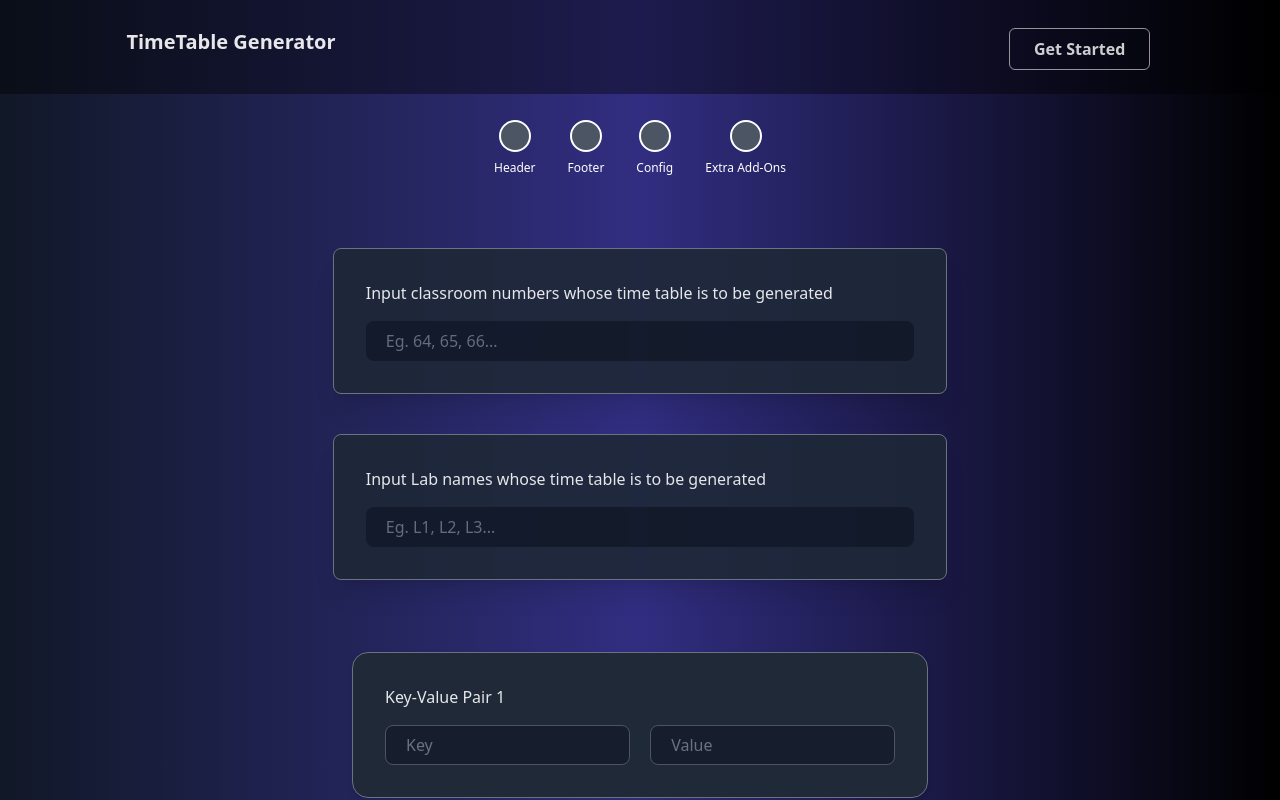
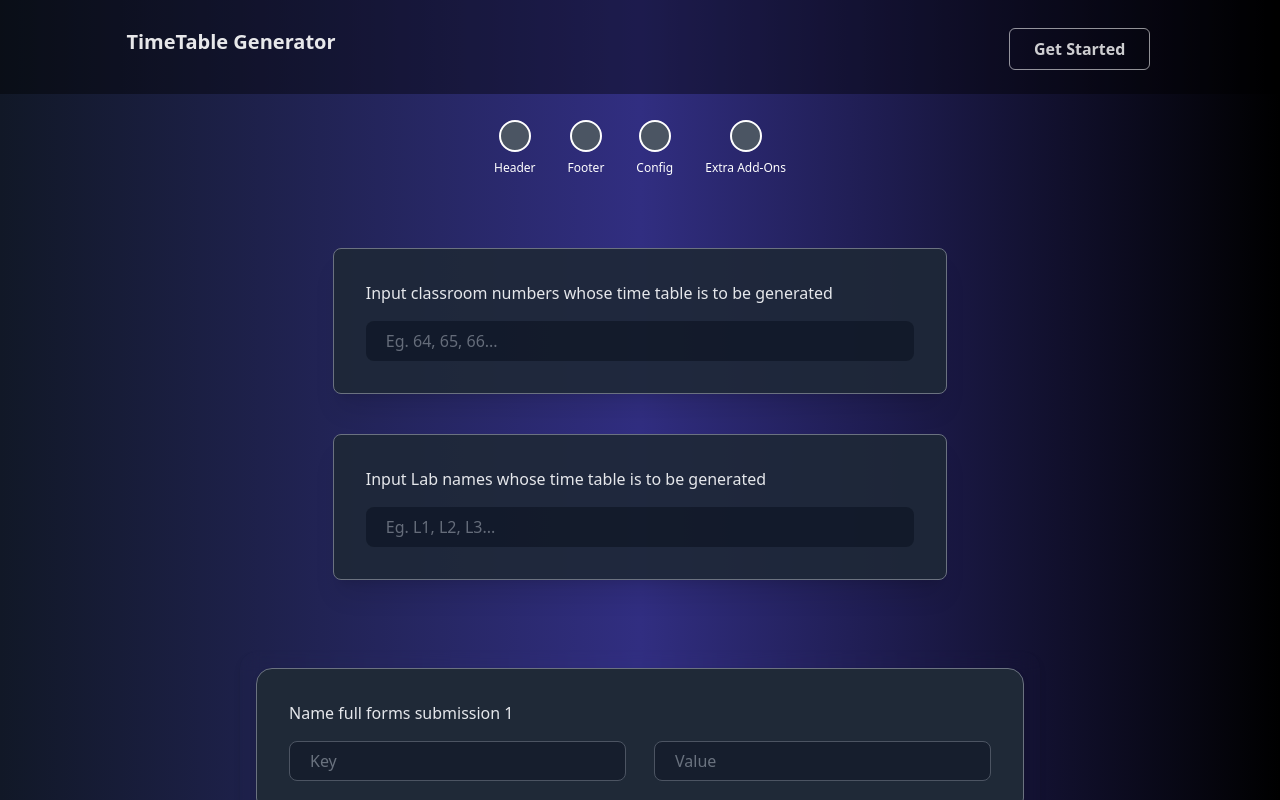
Before and after one commit to boombot11/UI_TT_GEN, a React (Create React App) app: page /upload/process-file in a window 1280 px wide. Shown: the top 800 px of the page. Built offline with nearby package versions, Linux system fonts and the light colour scheme.

Commit message:
styling fix for config component

```diff
--- a/src/components/ConfigJson.jsx
+++ b/src/components/ConfigJson.jsx
@@ -25,13 +25,55 @@ const KeyValueInput = ({ keyValuePairs, handleInputChange, handleAddInput, handl
   });
 
   return (
-    <div>
+    <div
+      style={{
+        maxHeight: "60vh",
+        backdropFilter:"blur(10px)",
+        width:"100vh", // Set height to 40% of the screen height
+        overflowY: "auto", // Make it scrollable if content exceeds the height
+        padding: "1rem", // Add padding for better spacing
+
+        borderRadius: "1rem", // Rounded corners for the container
+
+        boxShadow: "0 4px 6px rgba(0, 0, 0, 0.1)", // Box shadow for some depth
+      }}
+    >
       {keyValuePairs.map((pair, index) => (
-        <div key={index} style={{ backgroundColor: "#1f2937", display: "flex", width: "100%", padding: "2rem", borderRadius: "1rem", marginBottom: "1rem", border: "1px solid #6b7280", boxShadow: "0 4px 6px rgba(0, 0, 0, 0.1)" }}>
-          <div style={{ display: "flex", flexDirection: "column", width: "100%", justifyContent: "space-between", alignItems: "center" }}>
-            <p style={{ color: "#e5e7eb", width: "100%" }}>Key-Value Pair {index + 1}</p>
+        <div
+          key={index}
+          style={{
+            backgroundColor: "#1f2937",
+            display: "flex",
+            width: "100%",
+            padding: "2rem",
+            borderRadius: "1rem",
+            marginBottom: "1rem",
+            border: "1px solid #6b7280",
+            boxShadow: "0 4px 6px rgba(0, 0, 0, 0.1)",
+          }}
+        >
+          <div
+            style={{
+              display: "flex",
+              flexDirection: "column",
+              width: "100%",
+              justifyContent: "space-between",
+              alignItems: "center",
+            }}
+          >
+            <p style={{ color: "#e5e7eb", width: "100%" }}>
+              Name full forms submission {index + 1}
+            </p>
 
-            <div style={{ display: "flex", width: "100%", justifyContent: "space-between", alignItems: "center", gap: "0.25rem" }}>
+            <div
+              style={{
+                display: "flex",
+                width: "100%",
+                justifyContent: "space-between",
+                alignItems: "center",
+                gap: "0.25rem",
+              }}
+            >
               <input
                 type="text"
                 value={pair.key}
@@ -56,7 +98,15 @@ const KeyValueInput = ({ keyValuePairs, handleInputChange, handleAddInput, handl
           </div>
         </div>
       ))}
-      <div style={{ display: "flex", alignItems: "center", justifyContent: "center", gap: "1rem" }}>
+
+      <div
+        style={{
+          display: "flex",
+          alignItems: "center",
+          justifyContent: "center",
+          gap: "1rem",
+        }}
+      >
         <button
           onClick={handleAddInput}
           style={buttonStyle("#4f46e5")} // bg-indigo-600
@@ -65,17 +115,56 @@ const KeyValueInput = ({ keyValuePairs, handleInputChange, handleAddInput, handl
         </button>
         <button
           onClick={handleSubmit}
-          style={buttonStyle("#10b981")} // bg-green-600
+          style={buttonStyle("#4f46e5")} // bg-indigo-600
         >
-          Submit (Export as JSON)
+          Save Changes
         </button>
       </div>
     </div>
   );
 };
 
+// Add the custom scrollbar styles
+const customScrollbarStyles = `
+  /* Custom Scrollbar for the KeyValueInput container */
+  div[style*="overflow-y: auto"] {
+    scrollbar-width: thin;
+    scrollbar-color: #4f46e5 #1f2937; /* thumb and track color */
+  }
+
+  div[style*="overflow-y: auto"]::-webkit-scrollbar {
+    width: 8px; /* Slimmer scrollbar */
+  }
+
+  div[style*="overflow-y: auto"]::-webkit-scrollbar-thumb {
+    background-color: #4f46e5; /* Blue thumb */
+    border-radius: 8px;
+  }
+
+  div[style*="overflow-y: auto"]::-webkit-scrollbar-track {
+    background-color: #1f2937; /* Track background */
+    border-radius: 8px;
+  }
+
+  div[style*="overflow-y: auto"]::-webkit-scrollbar-button {
+    background-color: #4f46e5; /* Button color (if any) */
+    display: none; /* Hide button */
+  }
+`;
+
+// Insert custom scrollbar styles into the document head
+const insertCustomScrollbarStyles = () => {
+  const styleTag = document.createElement('style');
+  styleTag.innerHTML = customScrollbarStyles;
+  document.head.appendChild(styleTag);
+};
+
+// Automatically insert the custom styles on component mount
+insertCustomScrollbarStyles();
+
+
 // Main Component
-const KeyValueComponent = () => {
+const KeyValueComponent = ({onKeySubmit}) => {
   const [keyValuePairs, setKeyValuePairs] = useState([{ key: '', value: '' }]);
 
   const handleInputChange = (index, field, value) => {
@@ -97,8 +186,9 @@ const KeyValueComponent = () => {
       }
       return acc;
     }, {});
-
-    console.log('JSON Output:', jsonOutput);
+console.log('finalllllllllllllllllllll');
+console.log(jsonOutput);
+   onKeySubmit(jsonOutput);
   };
 
   return (
--- a/src/components/Generate.jsx
+++ b/src/components/Generate.jsx
@@ -11,7 +11,7 @@ const Generate = ({ onButtonClick,fileInput }) => {
   const [configInput, ChangeconfigInput] = useState(null);
   const [classrooms, ChangeClassrooms] = useState("");
   const [labs, ChangeLabs] = useState("");
-
+  const [keyValuePairs, setKeyValuePairs] = useState([{ key: '', value: '' }]);
   // Manage state for each circle's status (on/off)
   const [circles, setCircles] = useState([false, false, false, false]);
 
@@ -99,7 +99,9 @@ const Generate = ({ onButtonClick,fileInput }) => {
             handleAddInput={handleAddInput}
           />}
           {/*adding config Button*/
-       <KeyValueComponent></KeyValueComponent>
+       <KeyValueComponent
+       onKeySubmit={setKeyValuePairs}
+       ></KeyValueComponent>
           }
           {/* Generate Button */}
           <button
--- a/src/components/Upload.jsx
+++ b/src/components/Upload.jsx
@@ -6,17 +6,16 @@ import { useFileContext } from "./FileContext";
 const Upload = () => {
   const [file, setFile] = useState(null);
   const navigate = useNavigate();
-  const { File,handleFileChange } = useFileContext();
+  const { File, handleFileChange } = useFileContext();
+
   // Handle the file selection
   const handleFile = (e) => {
     const selectedFile = e.target.files[0];
     if (selectedFile) {
       handleFileChange(selectedFile); // Save the selected file in context
     }
-      setFile(selectedFile);
-    }
-
-
+    setFile(selectedFile);
+  };
 
   // Function to handle file upload
   const handleUploadClick = () => {
@@ -25,11 +24,10 @@ const Upload = () => {
 
   // Function to upload file to the backend
   const handleSubmit = async () => {
-
     if (!file) {
-      if(File){
+      if (File) {
         navigate("/config");
-        return
+        return;
       }
       alert("Please select a file before uploading.");
       return;
@@ -38,6 +36,11 @@ const Upload = () => {
     navigate("/config");
   };
 
+  // Function to remove the selected file
+  const handleRemoveFile = () => {
+    setFile(null); // Clear the file state
+    handleFileChange(null); // Clear the context file
+  };
 
   return (
     <>
@@ -92,11 +95,24 @@ const Upload = () => {
             <input
               id="fileInput"
               type="file"
-
               onChange={handleFile}
               className="hidden"
             />
             <p className="text-gray-400 text-sm mt-3">Upload Only Excel</p>
+
+            {/* File Display Section */}
+            {file && (
+              <div className="flex items-center space-x-2 mt-4 bg-gray-900/60 p-3 rounded-lg">
+                <span className="text-white">{file.name}</span>
+                <button
+                  onClick={handleRemoveFile}
+                  className="text-red-500 hover:text-red-700 absolute right-10 font-bold"
+                >
+                  ✖
+                </button>
+              </div>
+            )}
+
             <button
               onClick={handleSubmit}
               className="px-3 py-2 bg-indigo-600 text-white border-none rounded-lg mt-5 font-semibold hover:bg-indigo-600/70"
```
